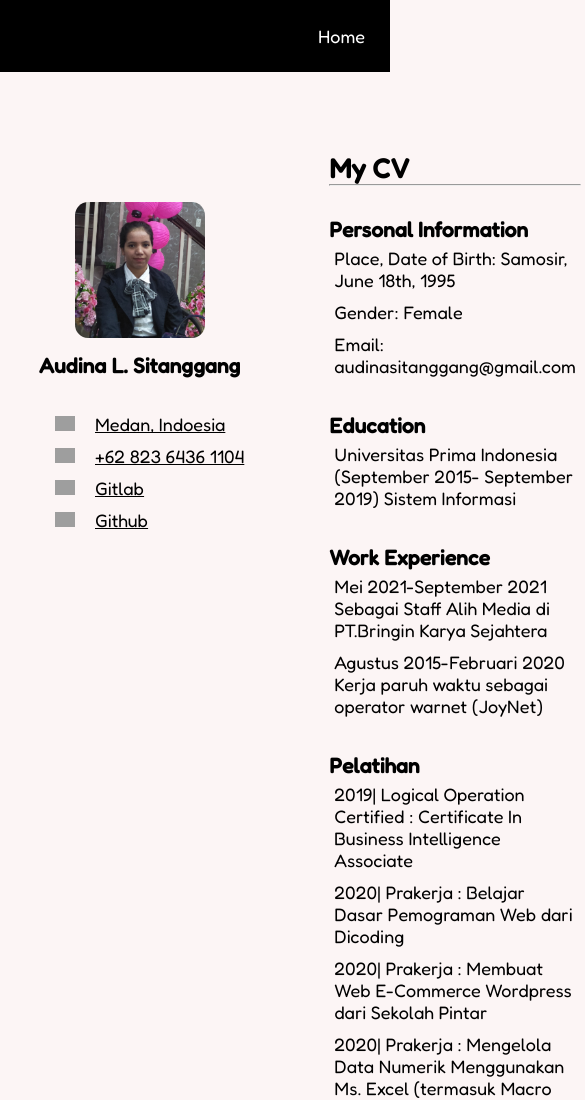
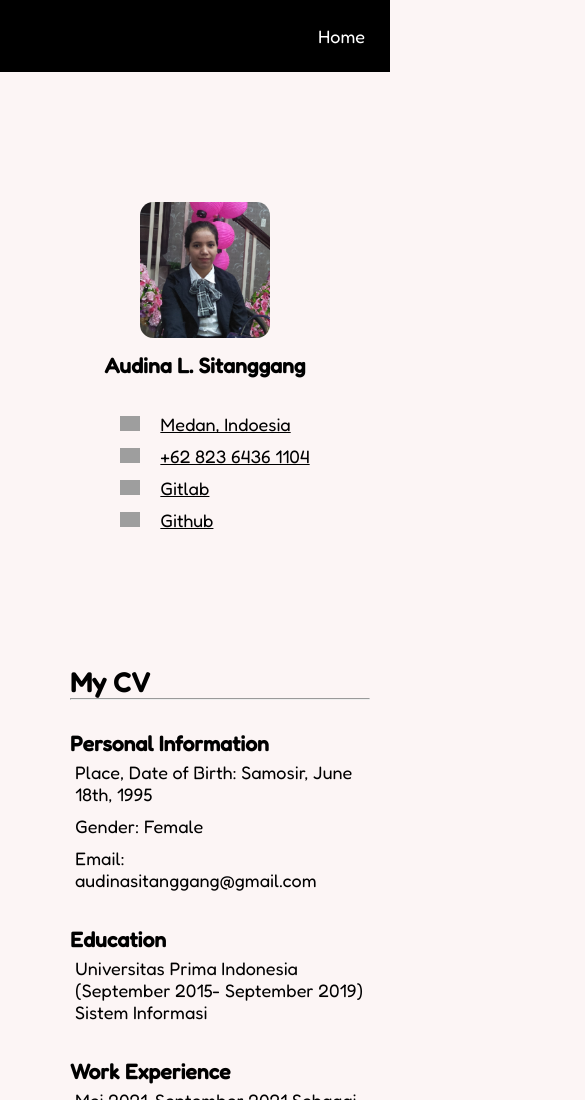
Before and after one commit to audinastgg/mywebsite, a plain HTML site: page cv.html in a window 390 px wide. Shown: the top 1100 px of the page, 585 px wide, since content can reach past the window. Drawn offline with Linux system fonts and the light colour scheme; grey boxes are pictures that could not be loaded.

Commit message:
modified css

```diff
--- a/cv.css
+++ b/cv.css
@@ -71,3 +71,10 @@ div {
 h6 {
     color: gray;
 }
+
+@media screen and (max-width: 600px) {
+   aside {
+       float: none;
+       display: inline-block;
+   }
+}
```
